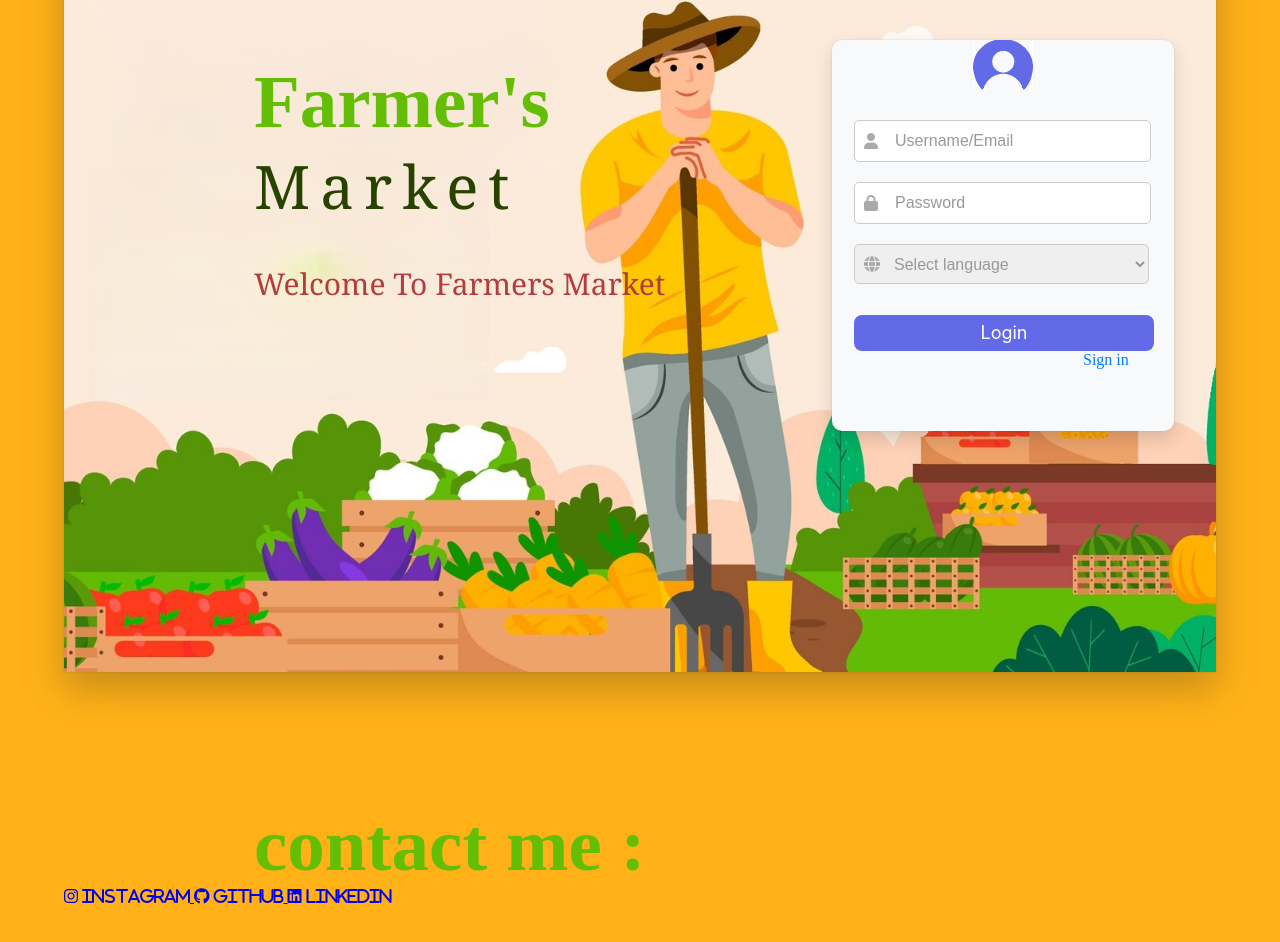
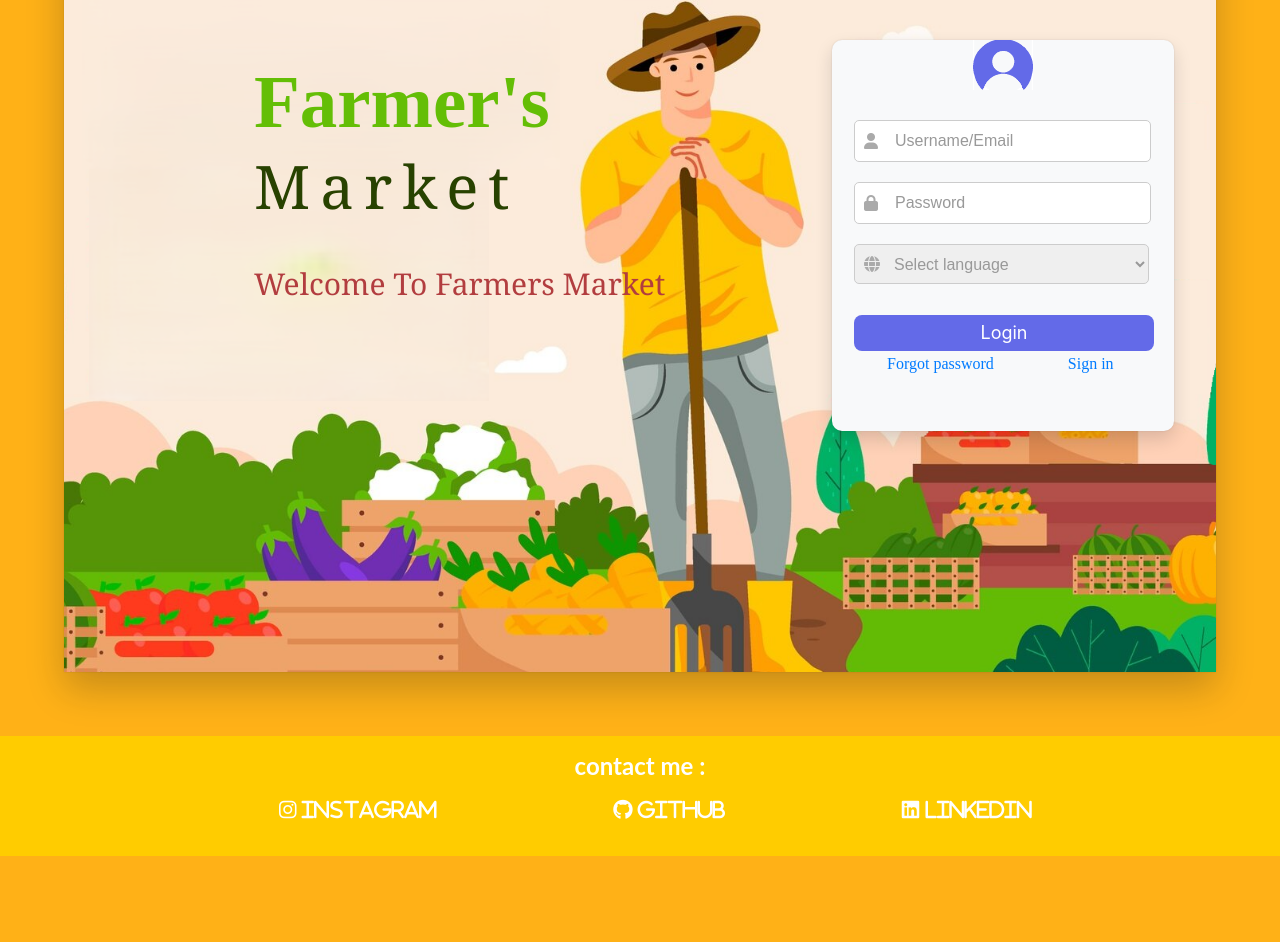
Before and after one commit to prathamesh7002/login-page, a plain HTML site: page login.html in a window 1280 px wide. Shown: the part 192-1134 px from the top of the page. After the commit the page ends 1048 px from the top, so only its background shows below. Drawn offline with Linux system fonts and the light colour scheme.

Commit message:
new css for footer is added

```diff
--- a/style.css
+++ b/style.css
@@ -1,4 +1,4 @@
-
+@import url('https://fonts.googleapis.com/css2?family=Roboto:wght@400;700&display=swap');
 body {
   margin-left: 5%;
   margin-right: 5%;
@@ -201,17 +201,70 @@ p2 {
 .container .options {
   width: 300px;
   height: 30px;
-  margin: 0px;
-  padding-top: 275px;
-  padding-left: 50px;
+  margin: 0px,0px,0px,0px;
+  padding-top: 315px;
+  position: absolute;
+  text-align: left;
+  padding-left: 55px;
+  ;
 }
 
 .container .options a {
   color: #007BFF;
   text-decoration: none;
-  margin-right: 65px;
+  margin-right: 0px;
+  margin-right: 0px;
+  padding-right: 70px;
 }
 
 .container .options a:hover {
   text-decoration: underline;
 }
+footer{
+  position: absolute;
+   width: 100%;
+  height: 15%;
+  background-color:  #ffcc00;
+  text-align:center;
+  left: 0%;
+  color: #ffffff;
+  font-family: 'Times New Roman', Times, serif;
+  font-size: 20px;
+  margin-top: 5%;
+  margin-left: 0%;
+  padding-left: 0%;
+
+}
+footer p{
+  text-align: center;
+  padding-left:0px;
+  padding-top: 15px;
+  padding-bottom: 0px;
+  padding-right: 0px;
+  font-size: 1.5rem;
+  color: #ffffff;
+  margin: 0%;
+  font-family: 'Lato', sans-serif;
+
+}
+footer .contact{
+  display: flex;
+  flex-direction: row;
+  align-items: center;
+  padding-left: 8%;
+  padding-top:1.5%;
+  padding-bottom:0px;
+  padding-right: 0px;
+  margin:0%;
+}
+footer .contact a{
+  color: #ffffff;;
+  padding-left:15%;
+  padding-top:0%;
+  padding-bottom: 0px;
+  padding-right: 0px;
+  margin:0%;
+}
+footer a:hover{
+  text-decoration: underline;
+}
```
